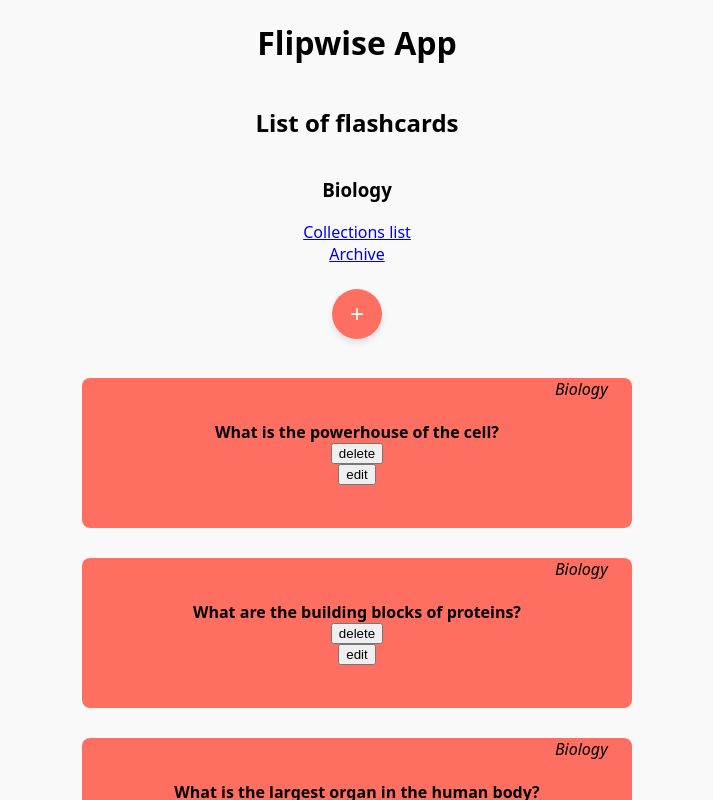
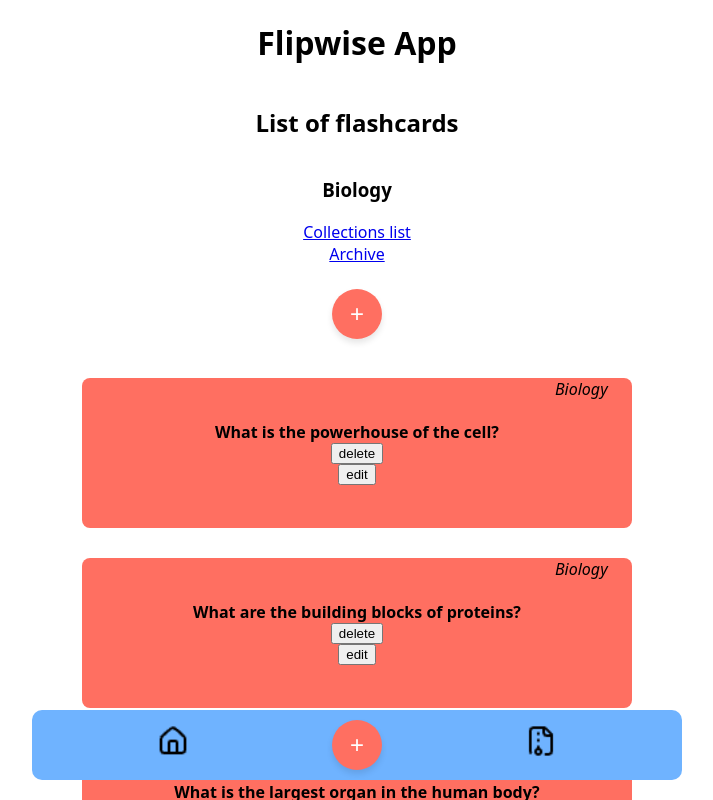
Before and after one commit to TastyCrysis/FlipWise-2.0, a Next.js app: page /collections/2/flashcards in a window 1280 px wide. Shown: the top 800 px of the page, without its empty margins (283-996 px from the left). Built offline with nearby package versions, Linux system fonts and the light colour scheme.

Commit message:
fix navbar

```diff
--- a/components/Navbar.js
+++ b/components/Navbar.js
@@ -181,7 +181,7 @@ export default function Navbar() {
           </StyledLink>
         </List>
         <ModalWrapper>{isMounted && <StyledCreateModal />}</ModalWrapper>
-        <List $active={active === `/collections/${id}/archive`}>
+        <List $active={active?.includes("/archive")}>
           <StyledLink href={`/collections/${id}/archive`}>
             <Icon>
               <Image
--- a/pages/collections/[id]/flashcards.js
+++ b/pages/collections/[id]/flashcards.js
@@ -1,7 +1,7 @@
 import FlashcardList from "@/components/FlashcardList";
 import styled from "styled-components";
 import Link from "next/link";
-import FlashcardForm from "@/components/FlashcardForm";
+import Navbar from "@/components/Navbar";
 import CreateModal from "@/components/CreateModal";
 import { useRouter } from "next/router";
 
@@ -52,6 +52,7 @@ export default function Homepage({
         handleDeleteFlashcard={handleDeleteFlashcard}
         handleUpdateFlashcard={handleUpdateFlashcard}
       />
+      <Navbar />
     </>
   );
 }
--- a/pages/index.js
+++ b/pages/index.js
@@ -1,5 +1,6 @@
 import CollectionList from "@/components/CollectionList";
 import styled from "styled-components";
+import Navbar from "@/components/Navbar";
 
 const Container = styled.header`
   display: flex;
@@ -15,6 +16,7 @@ export default function Homepage({ flashcards, collections }) {
         <h2>List of collections</h2>
       </Container>
       <CollectionList flashcards={flashcards} collections={collections} />
+      <Navbar />
     </>
   );
 }
--- a/styles.js
+++ b/styles.js
@@ -8,8 +8,8 @@ export default createGlobalStyle`
   }
 
   body {
-    background: #f9f9f9;
-    margin: 0;
+    background: #fff;
+    margin: 0 0 120px 0;
     font-family: system-ui;
   }
 `;
```
